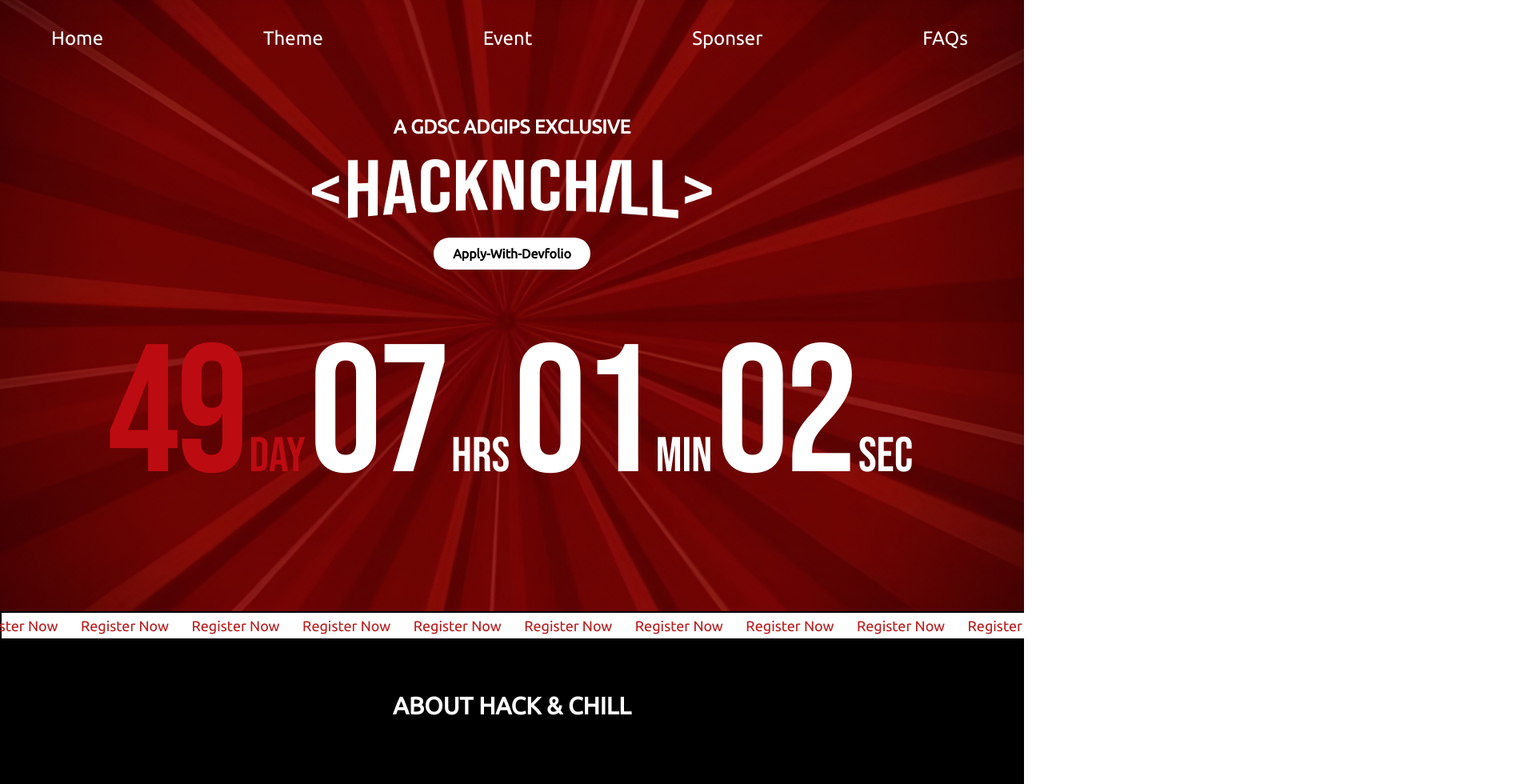
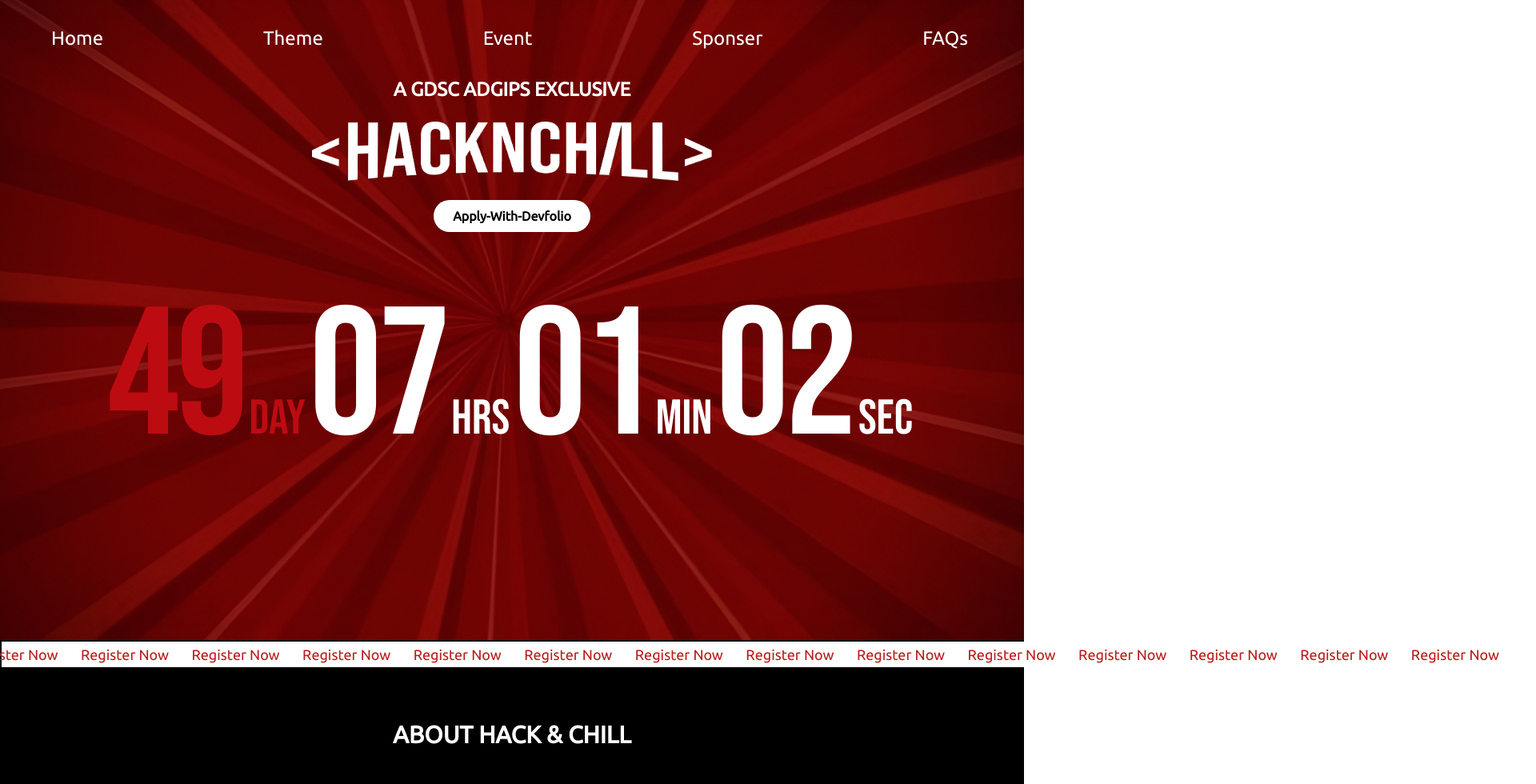
Before and after one commit to HaroonSaifi17/HackNChill, a React (Vite) app: page / in a window 1280 px wide. Shown: the top 980 px of the page at 80% size, 1920 px wide, since content can reach past the window. Built offline with nearby package versions, Linux system fonts and the light colour scheme.

Commit message:
updated header

```diff
--- a/src/component/hero/Hero.css
+++ b/src/component/hero/Hero.css
@@ -1,6 +1,6 @@
 .bg-wpr{
   background-image: url(/assets/HeroBackground.jpg);
-  height: 100vh;
+  min-height: 100vh;
   background-position: center;
   background-size: cover;
   background-color: white;
--- a/src/component/hero/Hero.jsx
+++ b/src/component/hero/Hero.jsx
@@ -1,5 +1,5 @@
 import "./Hero.css";
-import React, { useEffect, useState } from "react";
+import React, {useState} from "react";
 import RegisterNow from "./registerNow/RegisterNow.jsx";
 import HeroTimer from "./timer/HeroTimer.jsx";
 
@@ -16,9 +16,9 @@
     };
 
     return (
+        <>
         <div id="home" className="bg-wpr overflow-x-hidden relative">
-      <div className="h-full max-w-screen-2xl px-[5vw] mx-auto flex justify-center items-center relative">
-        <div className="flex gap-4 absolute top-0 left-0  px-[5vw] w-full justify-end py-8 text-white  max-h-[100px] text-2xl">
+            <div className="flex gap-4 px-[5vw] w-full justify-end py-8 text-white  max-h-[100px] text-2xl">
                 <div
                     className={`max-md:fixed max-md:w-[60vw] max-md:text-lg flex-1 z-10 max-md:h-full max-md:bg-[#1a1a1a] max-md:flex-col items-center max-md:justify-center max-md:shadow flex gap-4 justify-between duration-100 max-md:top-0 ${
                         navStatus ? "right-0" : "-right-[60vw]"
@@ -92,7 +92,7 @@
                     A GDSC ADGIPS EXCLUSIVE
                 </h1>
                 <div className="max-w-[500px]">
-            <img src="/assets/Logo.png" alt="logo" />
+                    <img src="/assets/Logo.png" alt="logo"/>
                 </div>
                 <a
                     className="px-4 py-2 rounded-full bg-white text-black font-semibold inline-block "
@@ -101,17 +101,19 @@
                     Apply-With-Devfolio
                 </a>
                 <div className="mt-6">
-            <HeroTimer />
+                    <HeroTimer/>
                 </div>
             </div>
-        <div className="absolute bottom-0 left-0 border-black border-2">
+
+        </div>
+    <div className="flex border-black border-2">
         <a className="bg-white text-red-700 inline-block cursor-pointer whitespace-nowrap py-[2px] text-lg ">
-            <RegisterNow />
+            <RegisterNow/>
         </a>
     </div>
-      </div>
-    </div>
-  );
+    </>
+)
+    ;
 }
 
 export default Hero;
```
Lines whose indentation alone changed are shown as unchanged.
